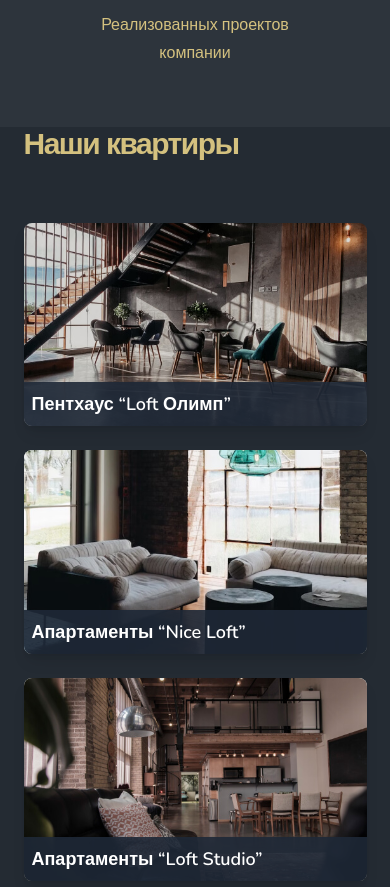
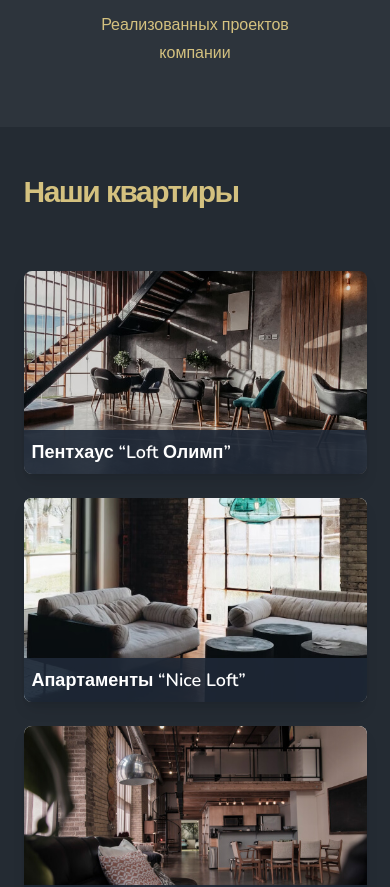
Before and after one commit to gurbanmamedov/loft-app, a React (Vite) app: page / in a window 390 px wide. Shown: the part 2860-3747 px from the top of the page. Built offline with nearby package versions, Linux system fonts and the light colour scheme.

Commit message:
add pading

```diff
--- a/src/components/Cards/Cards.tsx
+++ b/src/components/Cards/Cards.tsx
@@ -5,10 +5,12 @@ import apartment4 from "../../assets/04.jpg";
 
 const Cards = () => {
   return (
-        <section className="md:py-24" id="apartments">
+    <section className="py-12 md:py-24" id="apartments">
       <div className="container">
         <div className="w-full ">
-                    <h2 className="text-3xl font-bold tracking-tighter md:text-5xl lg:text-5xl/none text-golden max-w-[600px] mb-[60px]">Наши квартиры</h2>
+          <h2 className="text-3xl font-bold tracking-tighter md:text-5xl lg:text-5xl/none text-golden max-w-[600px] mb-[60px]">
+            Наши квартиры
+          </h2>
         </div>
         <div className="grid grid-cols-1 md:grid-cols-2  gap-6">
           <div className="rounded-lg overflow-hidden shadow-lg relative">
@@ -32,7 +34,9 @@ const Cards = () => {
               className="w-full  object-cover"
             />
             <div className="absolute bottom-0 left-0 right-0 bg-gray-800/90 text-white p-2 md:p-2.5  lg:p-4">
-                            <div className="text-lg font-semibold">Апартаменты “Nice Loft”</div>
+              <div className="text-lg font-semibold">
+                Апартаменты “Nice Loft”
+              </div>
             </div>
           </div>
           <div className="bg-background rounded-lg overflow-hidden shadow-lg relative">
@@ -44,7 +48,9 @@ const Cards = () => {
               className="w-full  object-cover"
             />
             <div className="absolute bottom-0 left-0 right-0 bg-gray-800/90 text-white p-2 md:p-2.5  lg:p-4">
-                            <div className="text-lg font-semibold">Апартаменты “Loft Studio”</div>
+              <div className="text-lg font-semibold">
+                Апартаменты “Loft Studio”
+              </div>
             </div>
           </div>
           <div className="bg-background rounded-lg overflow-hidden shadow-lg relative">
@@ -56,13 +62,15 @@ const Cards = () => {
               className="w-full  object-cover"
             />
             <div className="absolute bottom-0 left-0 right-0 bg-gray-800/90 text-white p-2 md:p-2.5  lg:p-4">
-                            <div className="text-lg font-semibold">Loft квартира “Престиж”</div>
+              <div className="text-lg font-semibold">
+                Loft квартира “Престиж”
               </div>
             </div>
           </div>
         </div>
-        </section >
-    )
-}
+      </div>
+    </section>
+  );
+};
 
 export default Cards;
```
Lines whose indentation alone changed are shown as unchanged.
